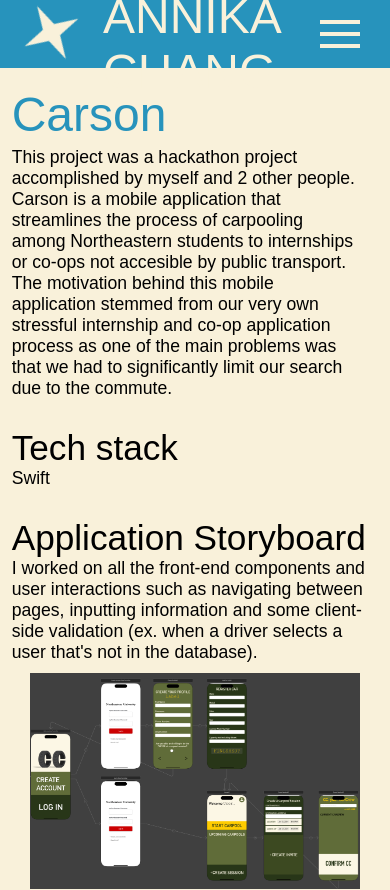
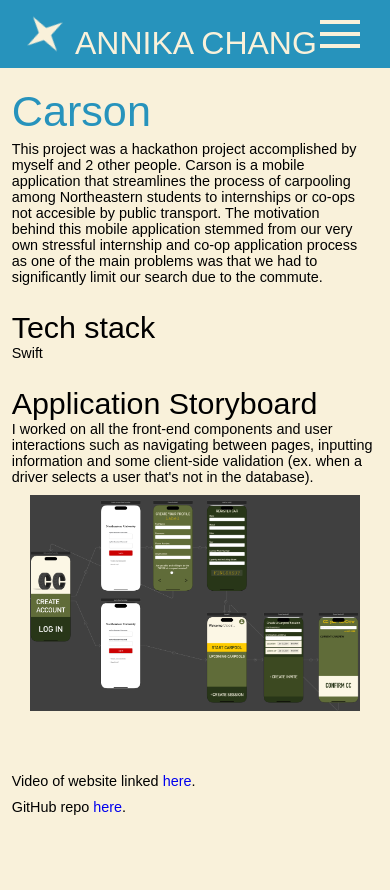
Before and after one commit to annikachang/achang.github.io, a Next.js app: page /project/carson in a window 390 px wide. Shown: the top 890 px of the page. After the commit the page ends 844 px from the top, so only its background shows below. Built offline with nearby package versions, Linux system fonts and the light colour scheme; a web font is replaced by a local one.

Commit message:
update font size

```diff
--- a/app/index.css
+++ b/app/index.css
@@ -26,7 +26,7 @@ a {
 
 h1 {
     font-family: var(--font-header);
-    font-size: 3em;
+    font-size: 2.7em;
     color: var(--blue);
     margin: 0px 0px 5px 0px;
     font-style: normal;
@@ -36,7 +36,7 @@ h1 {
 
 h2 {
     font-family: var(--font-header);
-    font-size: 2.2em;
+    font-size: 1.9em;
     font-style: normal;
     font-weight: 400;
     line-height: normal;
@@ -45,7 +45,7 @@ h2 {
 
 h3 {
     font-family: var(--font-header);
-    font-size: 1.8em;
+    font-size: 1.5em;
     font-style: normal;
     font-weight: 400;
     line-height: normal;
@@ -57,7 +57,7 @@ h3 {
 p,
 b {
     font-family: var(--font-body);
-    font-size: 1.1em;
+    font-size: .9em;
     margin: 0px 0px 10px 0px;
     font-style: normal;
     line-height: normal;
--- a/components/ContactCard/index.css
+++ b/components/ContactCard/index.css
@@ -9,6 +9,6 @@
 
 .contact-card p {
     color: #000000;
-    font-size: 1.2em;
+    font-size: 1em;
     margin: 0px 0px 0px 15px;
 }
--- a/components/Header/index.css
+++ b/components/Header/index.css
@@ -74,3 +74,17 @@ header h2 {
         display: none;
     }
 }
+
+@media only screen and (max-width: 409px) {
+    header h1 {
+        font-size: 2em;
+        margin-left: -15px;
+    }
+
+    #header-icon {
+        width: 30px;
+        height: 30px;
+        margin-bottom: -10px;
+    }
+
+}
```
